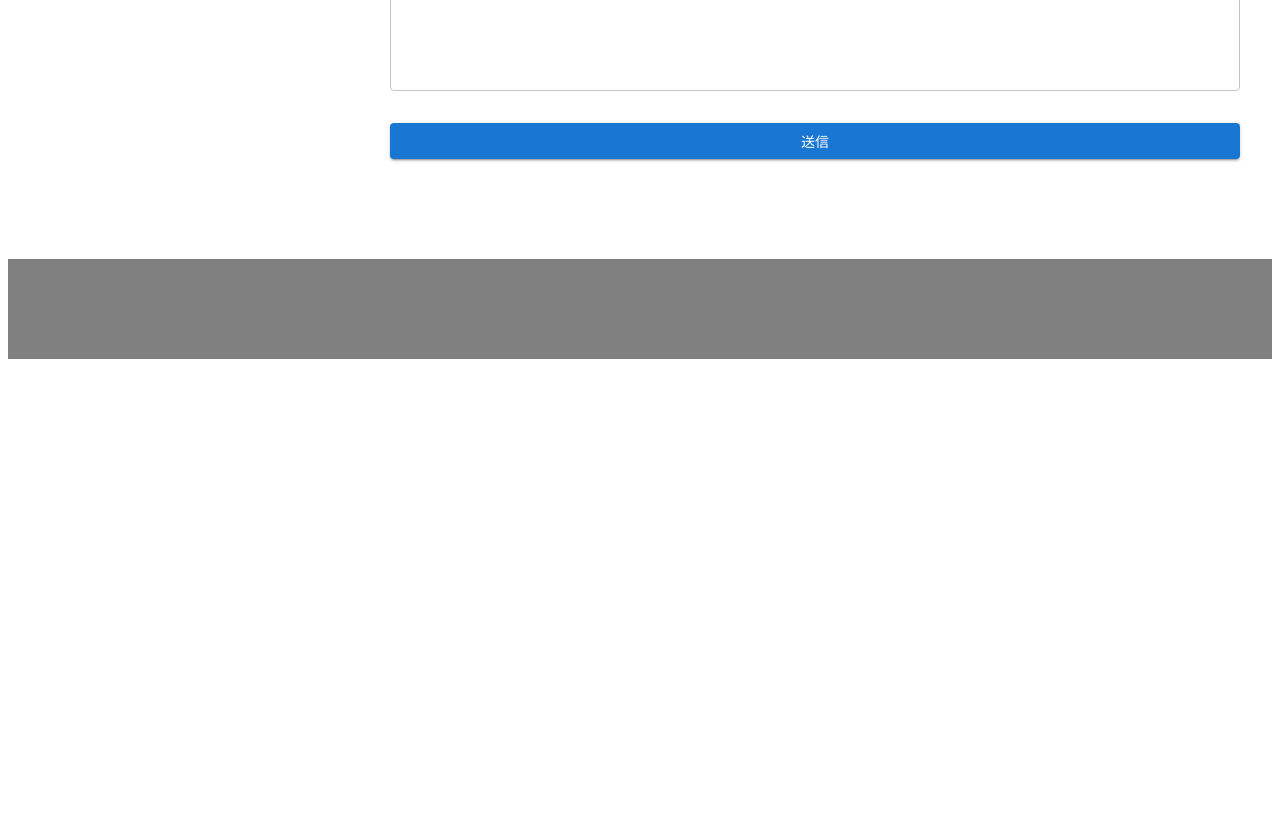
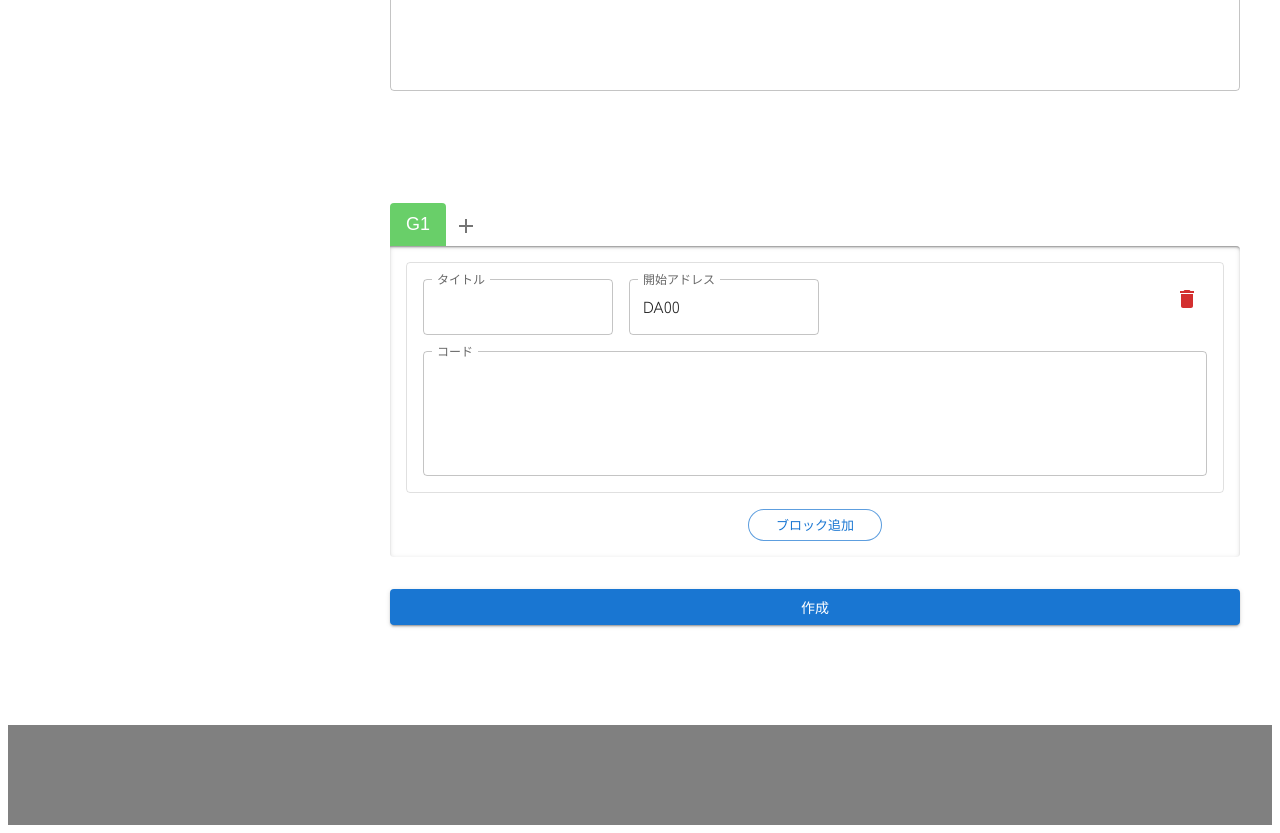
Before and after one commit to i-X-ce/poke-code, a Next.js app: page /create in a window 1280 px wide. Shown: the part 800-1633 px from the top of the page. Before the commit the page ends 1167 px from the top, so only its background shows below. Built offline with nearby package versions, Linux system fonts and the light colour scheme; a web font is replaced by a local one; what @mui/material-nextjs would draw is missing.

Commit message:
✨ 作成ページにコードコンテント部分を追加

```diff
--- a/src/app/_components/CodeContentView/index.tsx
+++ b/src/app/_components/CodeContentView/index.tsx
@@ -1,12 +1,13 @@
 "use client"
 import { CodeContentModel } from '@/lib/model/CodeDataModel'
-import { Stack } from '@mui/material'
+import { IconButton, Stack } from '@mui/material'
 import React from 'react'
 import VersionTab from './VersionTab'
 import CodeBlock from './CodeBlock'
 import { PokeVersionType } from '@/lib/model/PokeVersion'
+import { Add } from '@mui/icons-material'
 
-function CodeContentView({ content }: { content: CodeContentModel[] }) {
+function CodeContentView({ content, mode, children }: { content: CodeContentModel[], mode?: "view" | "edit", children?: React.ReactNode }) {
     const [selectedVersion, setSelectedVersion] = React.useState<PokeVersionType>(content[0].version);
 
     const handleChangeVersion = (version: PokeVersionType) => {
@@ -14,7 +15,7 @@ function CodeContentView({ content }: { content: CodeContentModel[] }) {
     }
 
     return (
-        <Stack marginTop={10}>
+        <Stack position={"relative"} marginTop={10} >
             {/* バージョンタグ部 */}
             <Stack direction={"row"} alignItems={"end"}>
                 {content.map((c, index) => (
@@ -26,6 +27,11 @@ function CodeContentView({ content }: { content: CodeContentModel[] }) {
                         onClick={() => handleChangeVersion(c.version)}
                     />
                 ))}
+                {mode === "edit" &&
+                    <IconButton>
+                        <Add />
+                    </IconButton>
+                }
             </Stack>
 
             {/* コードブロック部 */}
@@ -38,9 +44,10 @@ function CodeContentView({ content }: { content: CodeContentModel[] }) {
                     boxShadow: (theme) => theme.shadows[2].split('),').map(s => `inset ${s.trim()}`).join('),'),
                 }}
             >
-                {content.find(c => c.version === selectedVersion)?.blocks.map((block, index) =>
-                    <CodeBlock key={`${selectedVersion}-${index}`} block={block} />
-                )}
+                {mode === "edit" ? children :
+                    content.find(c => c.version === selectedVersion)?.blocks.map((block, index) =>
+                        <CodeBlock key={`${selectedVersion}-${index}`} block={block} />
+                    )}
             </Stack>
         </Stack>
     )
--- a/src/app/create/_component/CreateForm.tsx
+++ b/src/app/create/_component/CreateForm.tsx
@@ -1,12 +1,14 @@
 "use client"
-import { CodeDataModel } from '@/lib/model/CodeDataModel';
-import { InsertEmoticon } from '@mui/icons-material';
-import { Box, Button, FormControl, IconButton, Popover, Stack, TextField } from '@mui/material';
+import CodeContentView from '@/app/_components/CodeContentView';
+import { CodeBlockModel, CodeContentModel, CodeDataModel } from '@/lib/model/CodeDataModel';
+import { PokeVersions, PokeVersionType } from '@/lib/model/PokeVersion';
+import { Delete, InsertEmoticon } from '@mui/icons-material';
+import { Box, Button, Chip, FormControl, IconButton, Popover, Stack, TextField } from '@mui/material';
 import EmojiPicker, { Emoji } from 'emoji-picker-react';
 import React from 'react'
 import { Controller, useForm } from 'react-hook-form';
 
-const CREATE_LABELS: { [K in keyof CodeDataModel]: string } = {
+const CODE_DATA_LABELS: { [K in keyof CodeDataModel]: string } = {
     id: 'ID',
     icon: 'アイコン',
     title: 'タイトル',
@@ -16,12 +18,26 @@ const CREATE_LABELS: { [K in keyof CodeDataModel]: string } = {
     description: '説明(Markdown)',
     content: 'コード内容'
 };
+const CODE_BLOCK_LABELS: { [K in keyof CodeBlockModel]: string } = {
+    title: 'タイトル',
+    address: '開始アドレス',
+    code: 'コード'
+};
+const INIT_CODE_BLOCK: CodeBlockModel = { title: '', address: 'DA00', code: '' } as const;
+const INIT_CODE_CONTENT = (version: PokeVersionType): CodeContentModel => ({ version, blocks: [INIT_CODE_BLOCK] });
 
 const Date2String = (date: Date): string => date.toISOString().split('T')[0];
 
 function CreateForm() {
-    const { register, handleSubmit, formState: { errors }, control } = useForm<CodeDataModel>({ mode: "onChange", defaultValues: { date: Date2String(new Date()) } });
+    const { register, handleSubmit, formState: { errors }, control } = useForm<CodeDataModel>({
+        mode: "onChange",
+        defaultValues: {
+            date: Date2String(new Date()),
+            content: [INIT_CODE_CONTENT(PokeVersions.G1)]
+        }
+    });
     const [emojiPickerAnchorEl, setEmojiPickerAnchorEl] = React.useState<HTMLElement | null>(null);
+    const [selectedVersion, setSelectedVersion] = React.useState<PokeVersionType>("G1");
 
     const handleEmojiPickerOpen = (event: React.MouseEvent<HTMLElement>) => {
         setEmojiPickerAnchorEl(event.currentTarget);
@@ -53,18 +69,101 @@ function CreateForm() {
                         </>
                     )}
                 />
-                <TextField variant='filled' fullWidth label={CREATE_LABELS.title} slotProps={{ inputLabel: { shrink: true } }} {...register("title", { required: "タイトルは必須です" })} error={!!errors.title?.message} helperText={errors.title?.message} />
+                <TextField variant='filled' fullWidth label={CODE_DATA_LABELS.title} slotProps={{ inputLabel: { shrink: true } }} {...register("title", { required: "タイトルは必須です" })} error={!!errors.title?.message} helperText={errors.title?.message} />
             </Stack>
             <Stack gap={2}>
                 <Stack direction={"row"} gap={2} flexWrap={'wrap'}>
-                    <TextField fullWidth={false} type='date' label={CREATE_LABELS.date} slotProps={{ inputLabel: { shrink: true } }}  {...register("date", { required: "日時は必須です" })} error={!!errors.date?.message} helperText={errors.date?.message} />
-                    <TextField sx={{ flex: 1 }} label={CREATE_LABELS.tags} slotProps={{ inputLabel: { shrink: true } }} {...register("tags")} />
+                    <TextField fullWidth={false} type='date' label={CODE_DATA_LABELS.date} slotProps={{ inputLabel: { shrink: true } }}  {...register("date", { required: "日時は必須です" })} error={!!errors.date?.message} helperText={errors.date?.message} />
+                    <TextField sx={{ flex: 1 }} label={CODE_DATA_LABELS.tags} slotProps={{ inputLabel: { shrink: true } }} {...register("tags")} />
                 </Stack>
-                <TextField multiline minRows={3} label={CREATE_LABELS.detail} slotProps={{ inputLabel: { shrink: true } }} {...register("detail", { required: "概要は必須です" })} error={!!errors.detail?.message} helperText={errors.detail?.message} />
+                <TextField multiline minRows={3} label={CODE_DATA_LABELS.detail} slotProps={{ inputLabel: { shrink: true } }} {...register("detail", { required: "概要は必須です" })} error={!!errors.detail?.message} helperText={errors.detail?.message} />
             </Stack>
-            <TextField multiline minRows={10} label={CREATE_LABELS.description} slotProps={{ inputLabel: { shrink: true } }} {...register("description", { required: "説明は必須です" })} error={!!errors.description?.message} helperText={errors.description?.message} />
-            <Button variant='contained' type='submit'>送信</Button>
-        </Stack>
+            <TextField multiline minRows={10} label={CODE_DATA_LABELS.description} slotProps={{ inputLabel: { shrink: true } }} {...register("description", { required: "説明は必須です" })} error={!!errors.description?.message} helperText={errors.description?.message} />
+
+            <Controller
+                name='content'
+                control={control}
+                render={({ field, fieldState }) => (
+                    <CodeContentView key={selectedVersion} content={field.value} mode="edit">
+                        {
+                            field.value.find(c => c.version === selectedVersion)?.blocks.map((b, bi) => (
+                                <Stack
+                                    key={`${selectedVersion}-${bi}`}
+                                    position={"relative"}
+                                    gap={2}
+                                    p={2}
+                                    borderRadius={1}
+                                    sx={{ border: theme => `1px solid ${theme.palette.divider}` }}
+                                >
+                                    <Stack direction={"row"} gap={2}>
+                                        <TextField
+                                            value={b.title}
+                                            label={CODE_BLOCK_LABELS.title}
+                                            slotProps={{ inputLabel: { shrink: true } }}
+                                            onChange={(e) => {
+                                                const newBlocks = [...field.value.find(c => c.version === selectedVersion)!.blocks];
+                                                newBlocks[bi] = { ...newBlocks[bi], title: e.target.value };
+                                                const newContent = field.value.map(c => c.version === selectedVersion ? { ...c, blocks: newBlocks } : c);
+                                                field.onChange(newContent);
+                                            }}
+                                        />
+                                        <TextField
+                                            value={b.address}
+                                            label={CODE_BLOCK_LABELS.address}
+                                            slotProps={{ inputLabel: { shrink: true } }}
+                                        />
+                                    </Stack>
+                                    <TextField
+                                        value={b.code}
+                                        label={CODE_BLOCK_LABELS.code}
+                                        slotProps={{ inputLabel: { shrink: true } }}
+                                        fullWidth
+                                        multiline
+                                        minRows={4}
+                                    />
+                                    <Box position={"absolute"} top={0} right={0} p={2}>
+                                        <IconButton
+                                            color='error'
+                                            onClick={() => {
+                                                const newBlocks = field.value.find(c => c.version === selectedVersion)!.blocks.filter((_, i) => i !== bi);
+                                                const newContent = field.value.map(c => c.version === selectedVersion ? { ...c, blocks: newBlocks } : c);
+                                                field.onChange(newContent);
+                                            }}
+                                        >
+                                            <Delete />
+                                        </IconButton>
+                                    </Box>
+                                </Stack>
+                            ))
+                        }
+                        <Box
+                            display={"flex"}
+                            justifyContent={"center"}
+                            bottom={0}
+                        >
+                            <Chip
+                                label="ブロック追加"
+                                variant='outlined'
+                                clickable
+                                color='primary'
+                                sx={{
+                                    px: 2,
+                                    backgroundColor: theme => theme.palette.background.paper,
+                                }}
+                                onClick={() => {
+                                    const newBlocks = [...field.value.find(c => c.version === selectedVersion)!.blocks, INIT_CODE_BLOCK];
+                                    const newContent = field.value.map(c => c.version === selectedVersion ? { ...c, blocks: newBlocks } : c);
+                                    field.onChange(newContent);
+                                }}
+                            />
+                        </Box>
+                    </CodeContentView>
+                )
+                }
+            />
+
+            < Button variant='contained' type='submit' > 作成</Button >
+        </Stack >
     )
 }
 
```
